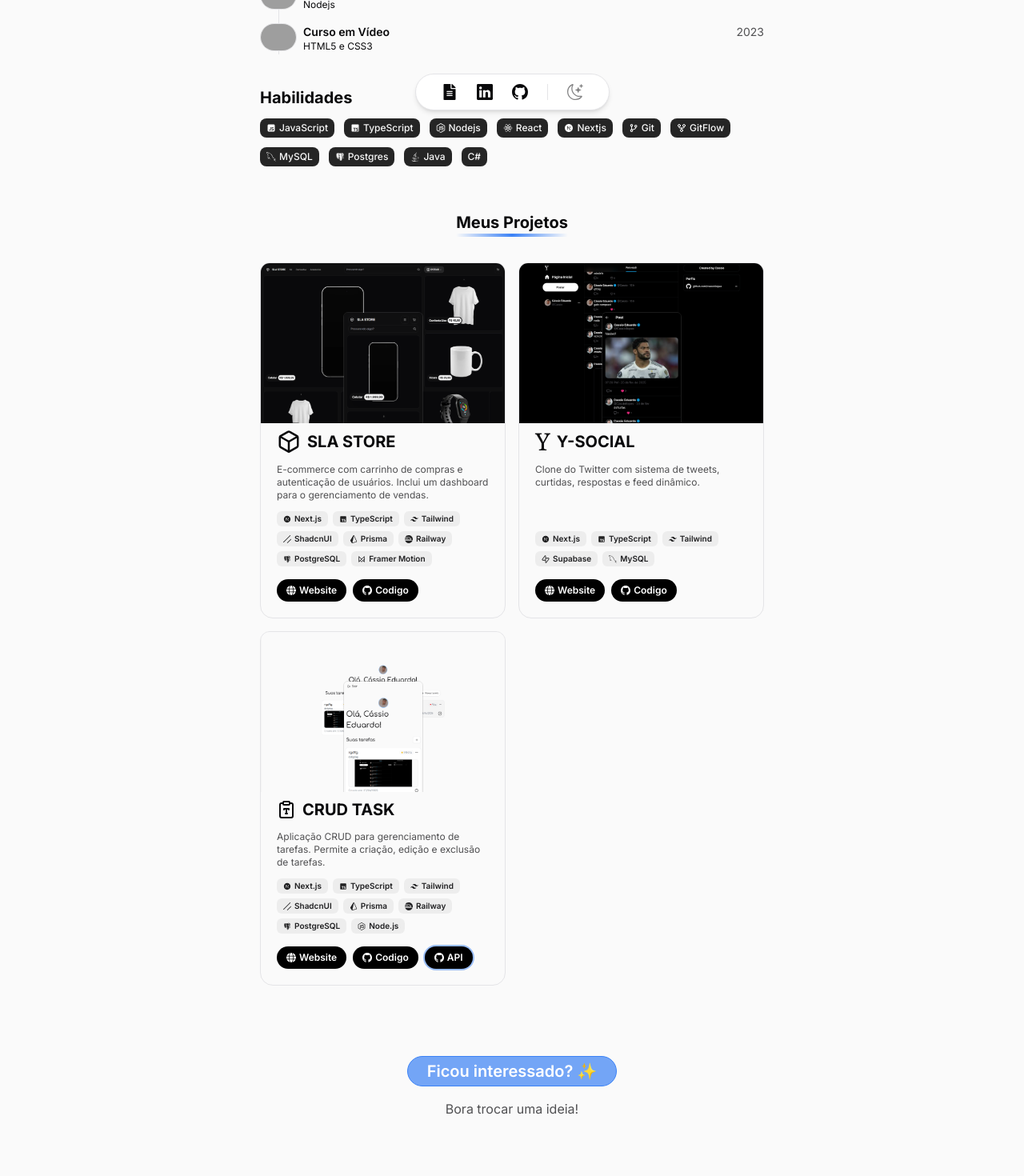
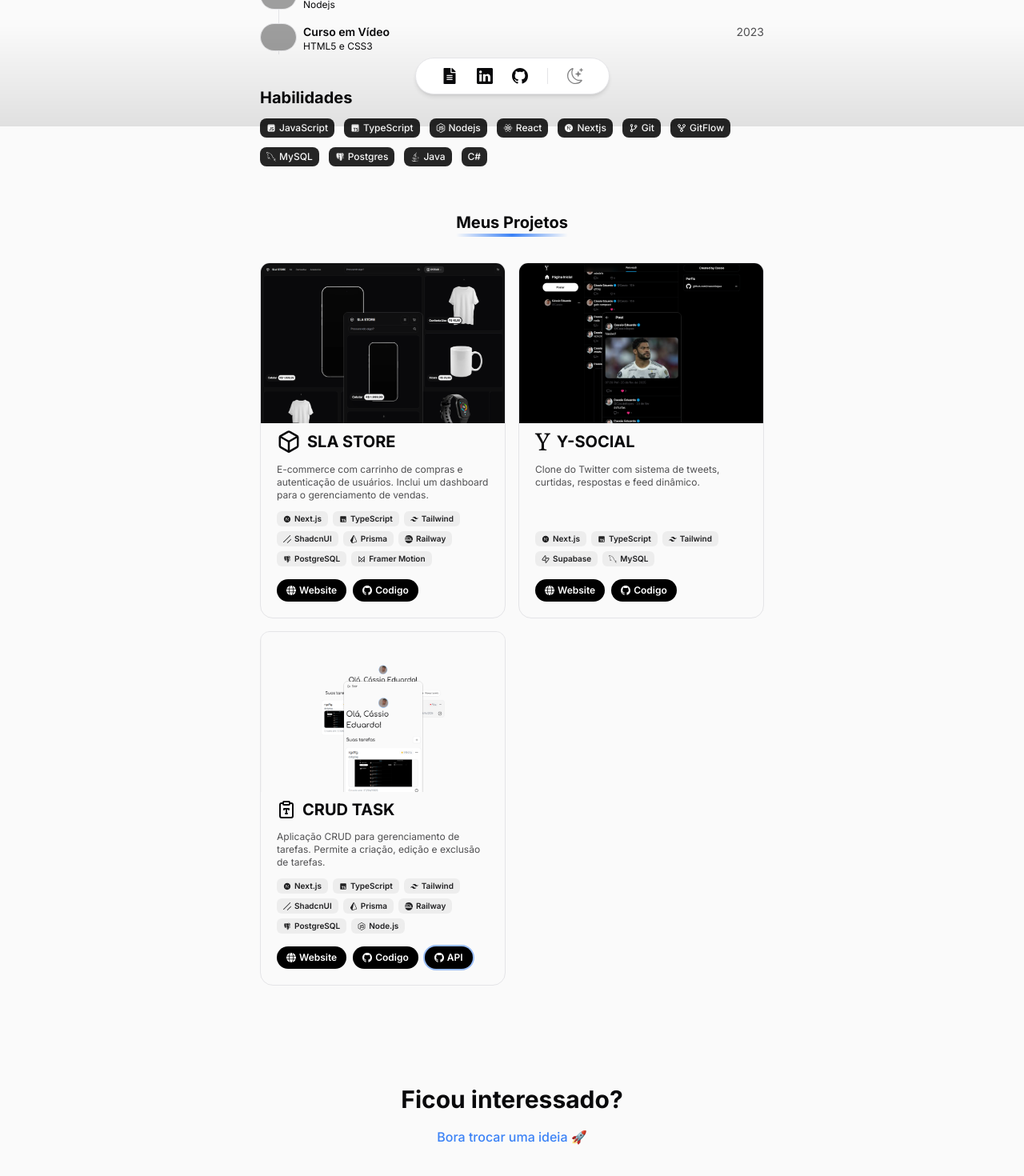
Before and after one commit to Cassiollopes/portfolio, a Next.js app: page / in a window 1280 px wide. Shown: the part 642-2112 px from the top of the page at 80% size. Built offline with nearby package versions, Linux system fonts and the light colour scheme; grey boxes are pictures that could not be loaded.

Commit message:
modified:   src/app/layout.tsx 	modified:   src/app/page.tsx 	modified:   src/components/nav.tsx

```diff
--- a/src/app/layout.tsx
+++ b/src/app/layout.tsx
@@ -27,7 +27,7 @@ export default function RootLayout({
   return (
     <html lang="pt-br" suppressHydrationWarning>
       <body
-        className={`${inter.className} ${geistSans.variable} antialiased scroll-smooth px-5 pt-20 max-md:pt-12 pb-32 select-none`}
+        className={`${inter.className} ${geistSans.variable} antialiased scroll-smooth px-5 pt-20 max-md:pt-12 pb-20 select-none`}
       >
         <ThemeProvider
           attribute="class"
--- a/src/app/page.tsx
+++ b/src/app/page.tsx
@@ -220,16 +220,14 @@ export default function Home() {
         </div>
       </div>
       <Link
-        className="mt-12 text-center text-white group"
+        className="my-20 group flex flex-col items-center gap-3"
         href={"https://www.linkedin.com/in/cassio-e-a-lopes/"}
         target="_blank"
       >
-        <h3 className="text-xl font-semibold bg-blue-500/70 p-1 px-6 rounded-3xl border-[1.5px] border-blue-500 group-hover:bg-blue-500/90 transition-all duration-200 ease-in-out w-fit">
-          Ficou interessado? ✨
-        </h3>
-        <p className="text-base group-hover:text-foreground transition-all duration-200 ease-in-out mt-4">
-          Bora trocar uma ideia!
-        </p>
+        <h3 className="text-[30px] font-bold">Ficou interessado?</h3>
+        <span className="text-blue-500 hover:underline transition-all duration-200 ease-in-out font-medium">
+          Bora trocar uma ideia 🚀
+        </span>
       </Link>
     </div>
   );
--- a/src/components/nav.tsx
+++ b/src/components/nav.tsx
@@ -28,7 +28,7 @@ export default function Nav() {
   const isDarkMode = resolvedTheme === "dark";
 
   return (
-    <nav className="w-fit mx-auto fixed bottom-5 left-0 right-0 z-50">
+    <nav className="w-full flex justify-center items-center fixed bottom-0 left-0 right-0 z-50 bg-gradient-to-b from-transparent to-black/10 dark:to-white/[0.005] max-md:px-5 px-10 py-10">
       <div className="flex gap-6 items-center text-xl border rounded-full bg-secondary p-3 px-8 shadow-md animate-scaleUp">
         {links.map((link, i) => (
           <Link
```
